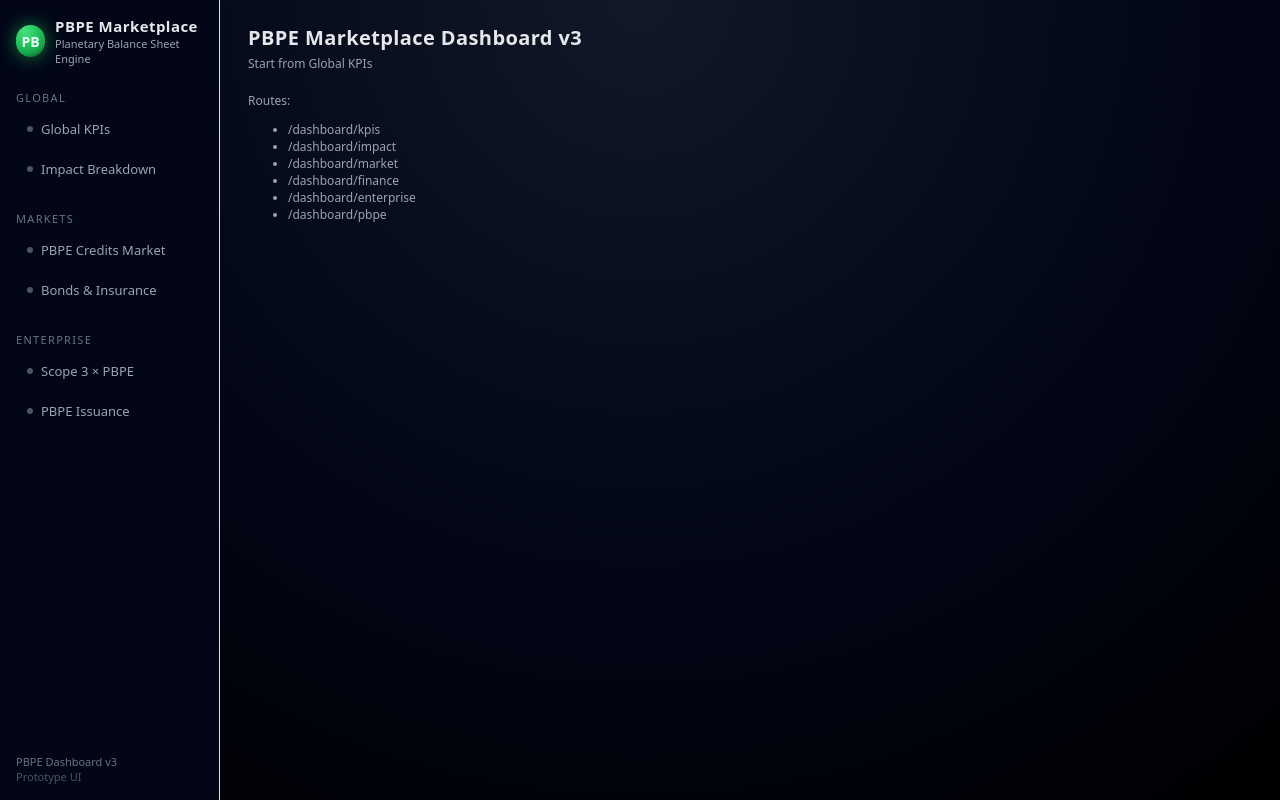
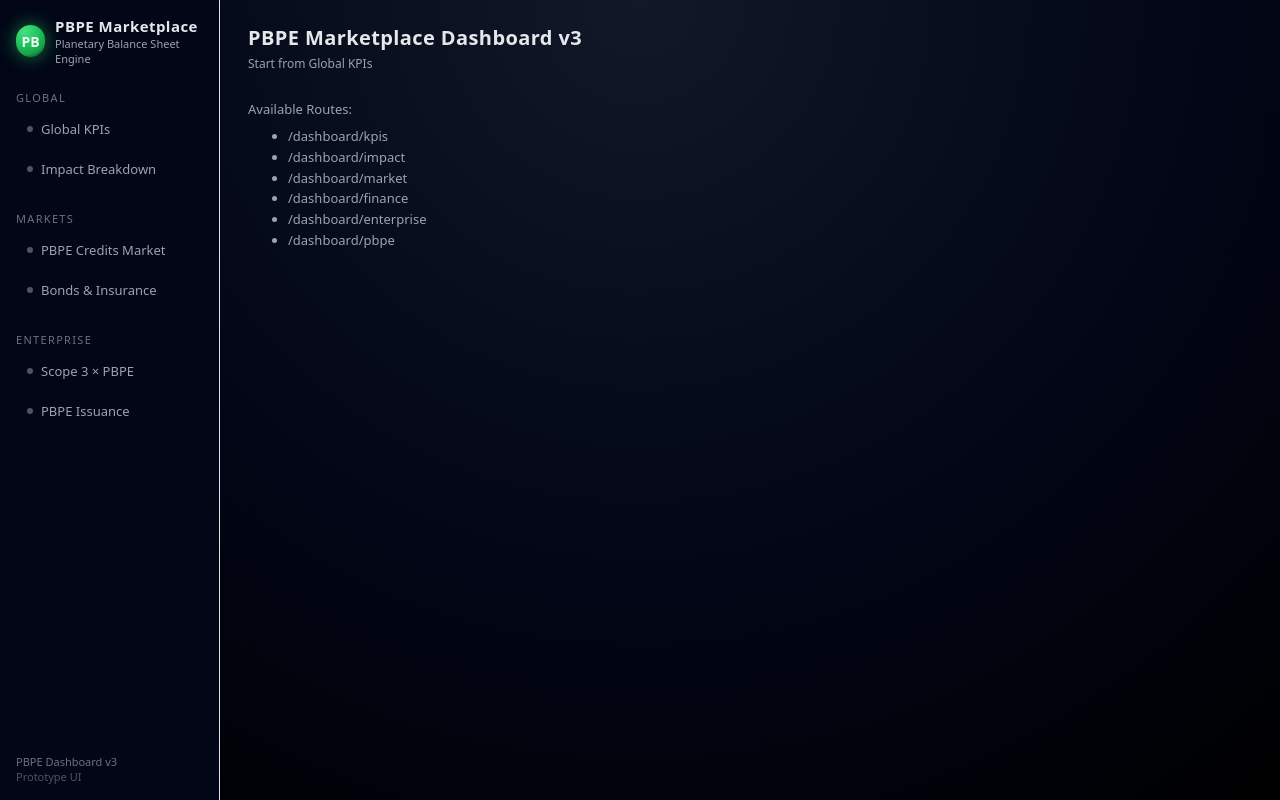
Before and after one commit to shimojok/PBPE-Marketplace, a Next.js app in the folder frontend/: page / in a window 1280 px wide. Built offline with nearby package versions, Linux system fonts and the light colour scheme.

Commit message:
Revise subtitle and enhance routes display
Updated the subtitle and modified the routes section for better clarity.

```diff
--- a/frontend/pages/index.tsx
+++ b/frontend/pages/index.tsx
@@ -2,12 +2,14 @@ export default function Home() {
   return (
     <div className="main-title-block">
       <div className="main-title">PBPE Marketplace Dashboard v3</div>
+
       <div className="main-subtitle">
         Start from <a href="/dashboard/kpis">Global KPIs</a>
       </div>
-      <div style={{ marginTop: 16, fontSize: 12, color: '#9ca3af' }}>
-        Routes:
-        <ul>
+
+      <div style={{ marginTop: 24, fontSize: 13, color: '#9ca3af' }}>
+        Available Routes:
+        <ul style={{ marginTop: 8, lineHeight: '1.6' }}>
           <li>/dashboard/kpis</li>
           <li>/dashboard/impact</li>
           <li>/dashboard/market</li>
```
